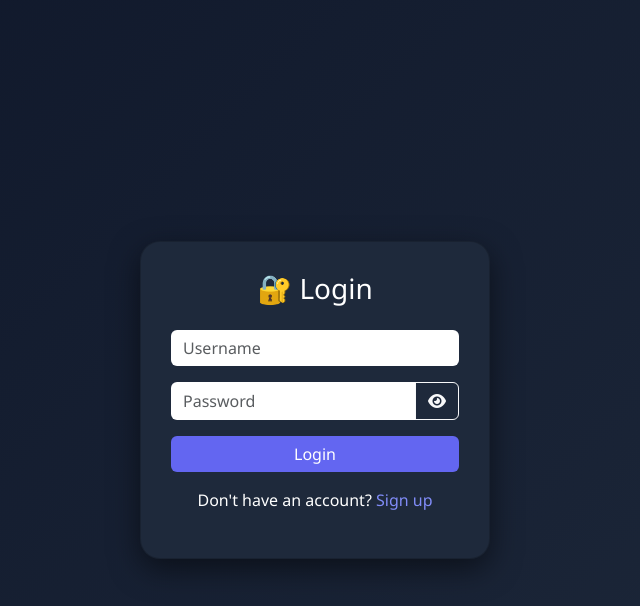
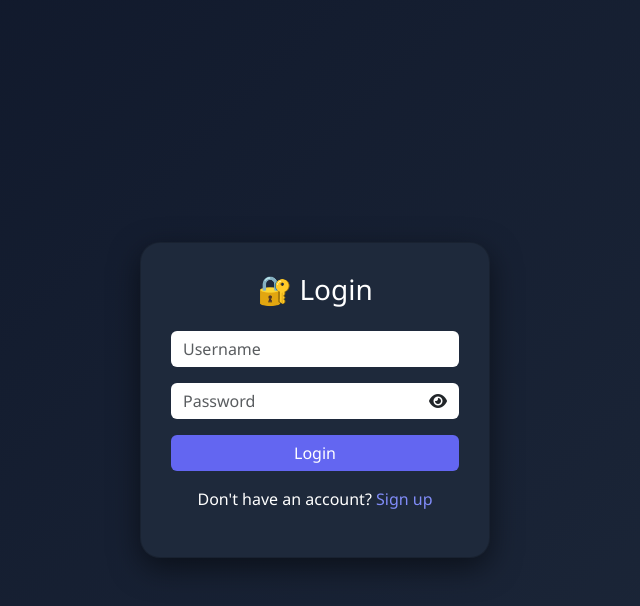
Before and after one commit to KP-Akshay04/smart-expense-tracker, a Flask app: page /login in a window 1280 px wide. Shown: the top 606 px of the page, without its empty margins (325-965 px from the left). Run offline with Flask 3, Linux system fonts and the light colour scheme.

Commit message:
fixed password toggle

```diff
--- a/templates/login.html
+++ b/templates/login.html
@@ -2,6 +2,7 @@
 <html>
 <head>
     <title>Login</title>
+
     <link href="https://cdn.jsdelivr.net/npm/bootstrap@5.3.0/dist/css/bootstrap.min.css" rel="stylesheet">
     <link rel="stylesheet" href="https://cdnjs.cloudflare.com/ajax/libs/font-awesome/6.4.0/css/all.min.css">
 
@@ -31,13 +32,18 @@
 
         input {
             background: #ffffff !important;
-            color: rgb(0, 0, 0) !important;
+            color: black !important;
             border: none !important;
         }
 
         a {
             color: #818cf8;
             text-decoration: none;
+        }
+
+        .toggle-btn {
+            background: white;
+            border: none;
         }
     </style>
 </head>
@@ -49,18 +55,38 @@
 
     <form method="POST">
         <input type="text" name="username" class="form-control mb-3" placeholder="Username" required>
+
         <div class="input-group mb-3">
-    <input type="password" id="password" name="password" class="form-control" placeholder="Password" required>
+            <input type="password" id="password" name="password" class="form-control" placeholder="Password" required>
 
-    <button type="button" class="btn btn-outline-light" onclick="togglePassword()">
-    <i class="fa fa-eye"></i>
-</button>
-</div>
+            <button type="button" class="btn toggle-btn" onclick="togglePassword()">
+                <i id="eyeIcon" class="fa fa-eye"></i>
+            </button>
+        </div>
+
         <button class="btn btn-primary w-100">Login</button>
     </form>
 
     <p class="mt-3">Don't have an account? <a href="/register">Sign up</a></p>
 </div>
 
+<!-- ✅ FIX: ADD THIS SCRIPT -->
+<script>
+function togglePassword() {
+    const password = document.getElementById("password");
+    const icon = document.getElementById("eyeIcon");
+
+    if (password.type === "password") {
+        password.type = "text";
+        icon.classList.remove("fa-eye");
+        icon.classList.add("fa-eye-slash");
+    } else {
+        password.type = "password";
+        icon.classList.remove("fa-eye-slash");
+        icon.classList.add("fa-eye");
+    }
+}
+</script>
+
 </body>
 </html>
```
